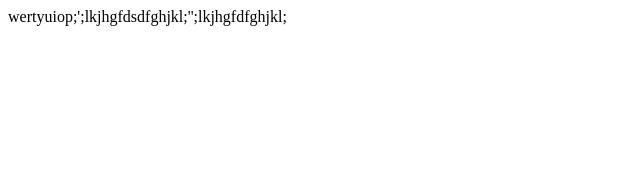
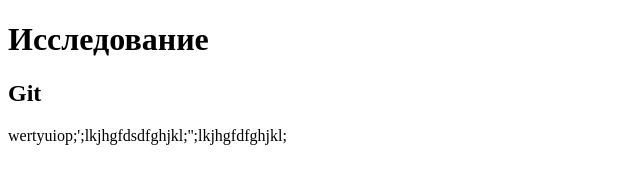
Before and after one commit to Mukhtar-Pasha/n-project, a plain HTML site: page index.html in a window 1280 px wide. Shown: the whole page, without its empty margins (0-640 px from the left). Drawn offline with Linux system fonts and the light colour scheme.

Commit message:
добавлен заголовок второго уровня

```diff
--- a/index.html
+++ b/index.html
@@ -6,6 +6,8 @@
     <title>Document</title>
 </head>
 <body>
+    <h1>Исследование</h1>
+    <h2>Git</h2>
     <div>wertyuiop;';lkjhgfdsdfghjkl;'';lkjhgfdfghjkl;</div>
 </body>
 </html>
```
